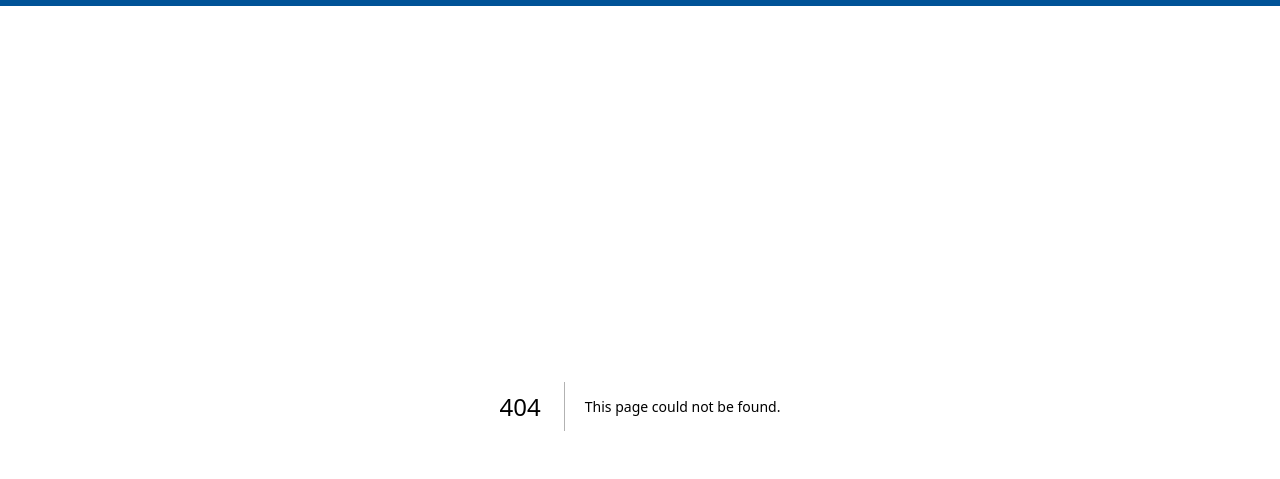
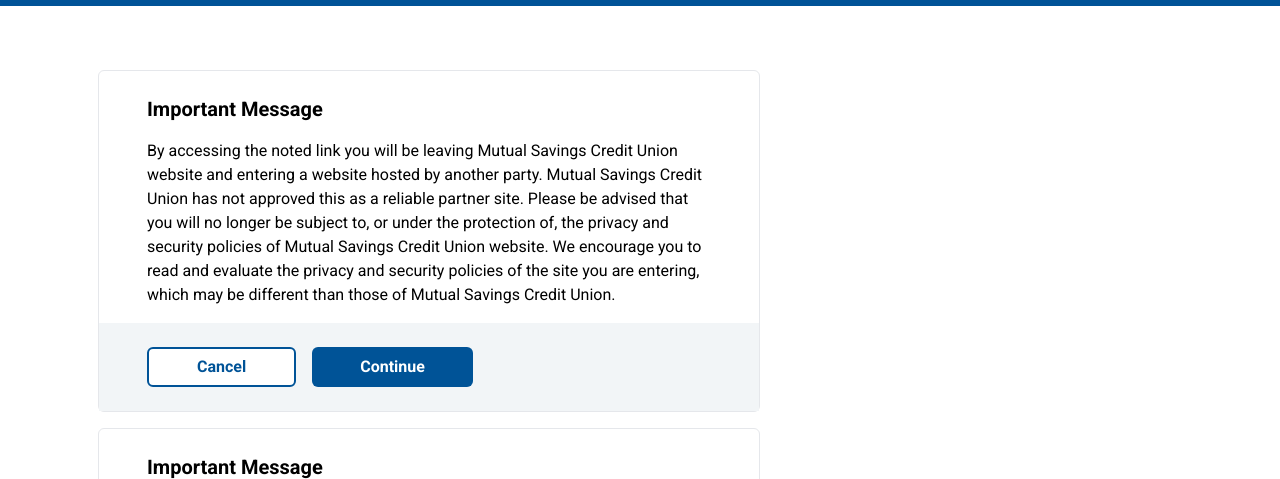
Before and after one commit to Dillonzellis/muts, a Next.js app: page /modals in a window 1280 px wide. Before the commit this address had no page. Shown: the part 321-800 px from the top of the page. Built offline with nearby package versions, Linux system fonts and the light colour scheme.

Commit message:
add modals page

```diff
--- /dev/null
+++ b/app/(pages)/(aux-pages)/modals/page.tsx
@@ -0,0 +1,67 @@
+import Container from "@/app/layouts/Container";
+import SectionContent from "@/app/components/inner-pages/SectionContent";
+import Modal from "@/app/components/Modal";
+
+const modals = [
+  {
+    name: "atm-locator",
+    id: "1",
+    link: "https://www.culiance.com/en/atmlocator",
+  },
+  {
+    name: "",
+    id: "",
+    link: "",
+  },
+  {
+    name: "",
+    id: "",
+    link: "",
+  },
+  {
+    name: "",
+    id: "",
+    link: "",
+  },
+  {
+    name: "",
+    id: "",
+    link: "",
+  },
+  {
+    name: "",
+    id: "",
+    link: "",
+  },
+  {
+    name: "",
+    id: "",
+    link: "",
+  },
+  {
+    name: "",
+    id: "",
+    link: "",
+  },
+];
+
+const ModalPage = () => {
+  return (
+    <Container>
+      <SectionContent>
+        <div className="tw-space-y-4">
+          {modals.map((modal) => (
+            <Modal
+              key={modal.id}
+              modalName={modal.name}
+              id={modal.id}
+              continueLink={modal.link}
+            />
+          ))}
+        </div>
+      </SectionContent>
+    </Container>
+  );
+};
+
+export default ModalPage;
--- a/app/(pages)/testing-page/page.tsx
+++ b/app/(pages)/testing-page/page.tsx
@@ -16,12 +16,11 @@ const TestingPage = () => {
       <Container>
         <SectionContent>
           <Modal
-            modalClass="test"
+            modalName="test"
             id="30"
             continueLink="https://www.google.com"
           />
         </SectionContent>
-        <SectionContent>{/* <Login /> */}</SectionContent>
       </Container>
     </div>
   );
--- a/app/components/Modal.tsx
+++ b/app/components/Modal.tsx
@@ -1,5 +1,5 @@
 type ModalProps = {
-  modalClass: string;
+  modalName: string;
   continueLink: string;
   id: string;
 };
@@ -25,14 +25,14 @@ const Button = ({ children, cancel, href }: ButtonProps) => {
   );
 };
 
-const Modal = ({ modalClass, continueLink, id }: ModalProps) => {
+const Modal = ({ modalName, continueLink, id }: ModalProps) => {
   const cuName = "Mutual Savings Credit Union";
   const cancelHref = `wow-modal-close-${id}`;
 
   const containerPadding = "tw-px-3 md:tw-px-12";
 
   return (
-    <div className={`${modalClass} tw-max-w-[662px] tw-border tw-rounded-md`}>
+    <div className={`${modalName} tw-max-w-[662px] tw-border tw-rounded-md`}>
       <div className={`${containerPadding} tw-pt-6 tw-pb-4`}>
         <div className="tw-font-bold tw-text-xl tw-pb-4">Important Message</div>
         <div className="tw-text-sm md:tw-text-base">
```
